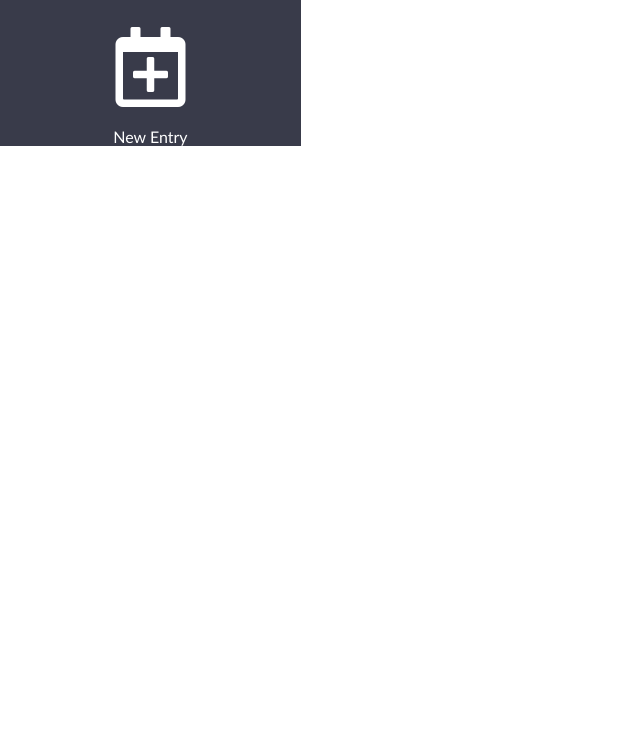
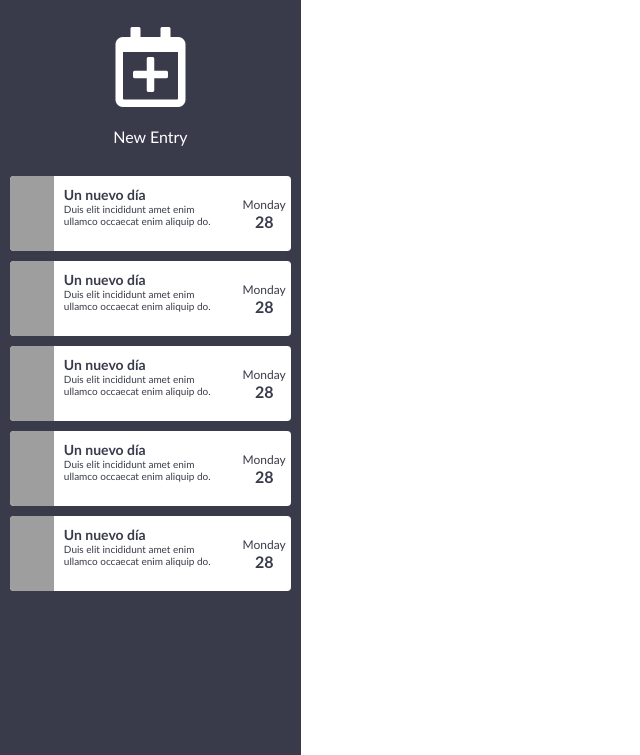
Before and after one commit to kamilodev/React-Exercises, a React app in the folder 07-journal-app/: page / in a window 1280 px wide. Shown: the part 45-800 px from the top of the page, without its empty margins (0-640 px from the left). Built offline with nearby package versions, Linux system fonts and the light colour scheme; grey boxes are pictures that could not be loaded.

Commit message:
Sidebar styles part 2

```diff
--- /dev/null
+++ b/07-journal-app/src/components/journal/JournalEntries.js
@@ -0,0 +1,14 @@
+import React from 'react'
+import { JournalEntry } from './JournalEntry'
+
+export const JournalEntries = () => {
+	const entries = [1, 2, 3, 4, 5]
+
+	return (
+		<div className='journal__entries'>
+			{entries.map(value => (
+				<JournalEntry key={value} />
+			))}
+		</div>
+	)
+}
--- /dev/null
+++ b/07-journal-app/src/components/journal/JournalEntry.js
@@ -0,0 +1,26 @@
+import React from 'react'
+
+export const JournalEntry = () => {
+	return (
+		<div className='journal__entry pointer'>
+			<div
+				className='journal__entry-picture'
+				style={{
+					backgroundSize: 'cover',
+					backgroundImage:
+						'url(https://amuraworld.com/images/articles/133-botswana/01-full/132-leon-africano.jpg)',
+				}}></div>
+			<div className='journal__entry-body'>
+				<p className='journal__entry-title'>Un nuevo día</p>
+				<p className='journal__entry-content'>
+					Duis elit incididunt amet enim ullamco occaecat enim aliquip
+					do.
+				</p>
+			</div>
+			<div className='journal__entry-date-box'>
+				<span>Monday</span>
+				<h4>28</h4>
+			</div>
+		</div>
+	)
+}
--- a/07-journal-app/src/components/journal/Sidebar.js
+++ b/07-journal-app/src/components/journal/Sidebar.js
@@ -1,4 +1,5 @@
 import React from 'react'
+import { JournalEntries } from './JournalEntries'
 
 export const Sidebar = () => {
 	return (
@@ -14,6 +15,7 @@ export const Sidebar = () => {
 				<i className='far fa-calendar-plus fa-5x'></i>
 				<p className='mt-5'>New Entry</p>
 			</div>
+			<JournalEntries />
 		</aside>
 	)
 }
--- a/07-journal-app/src/styles/components/_journal.scss
+++ b/07-journal-app/src/styles/components/_journal.scss
@@ -7,7 +7,7 @@
 	color: white;
 	display: flex;
 	flex-direction: column;
-	height: 100%;
+	height: 100vh;
 	padding-left: 10px;
 	padding-right: 10px;
 	width: 450px;
@@ -24,7 +24,6 @@
 
 .journal__new-entry {
 	align-items: center;
-	cursor: pointer;
 	display: flex;
 	flex-direction: column;
 	justify-content: center;
@@ -36,3 +35,46 @@
 		color: darken($color: white, $amount: 20);
 	}
 }
+
+.journal__entries {
+	flex: 1 1 auto;
+	margin-top: 30px;
+	overflow: scroll;
+}
+
+.journal__entry {
+	background-color: white;
+	border-radius: 4px;
+	color: $dark-grey;
+	display: flex;
+	margin-bottom: 10px;
+	overflow: hidden;
+}
+
+.journal__entry-picture {
+	height: 75px;
+	width: 75px;
+}
+
+.journal__entry-body {
+	padding: 10px;
+}
+.journal__entry-title {
+	font-size: 14px;
+	font-weight: bold;
+}
+.journal__entry-content {
+	font-size: 10px;
+}
+
+.journal__entry-date-box {
+	align-items: center;
+	display: flex;
+	flex-direction: column;
+	justify-content: center;
+	padding: 5px;
+}
+
+.journal__entry-date-box span {
+	font-size: 12px;
+}
```
